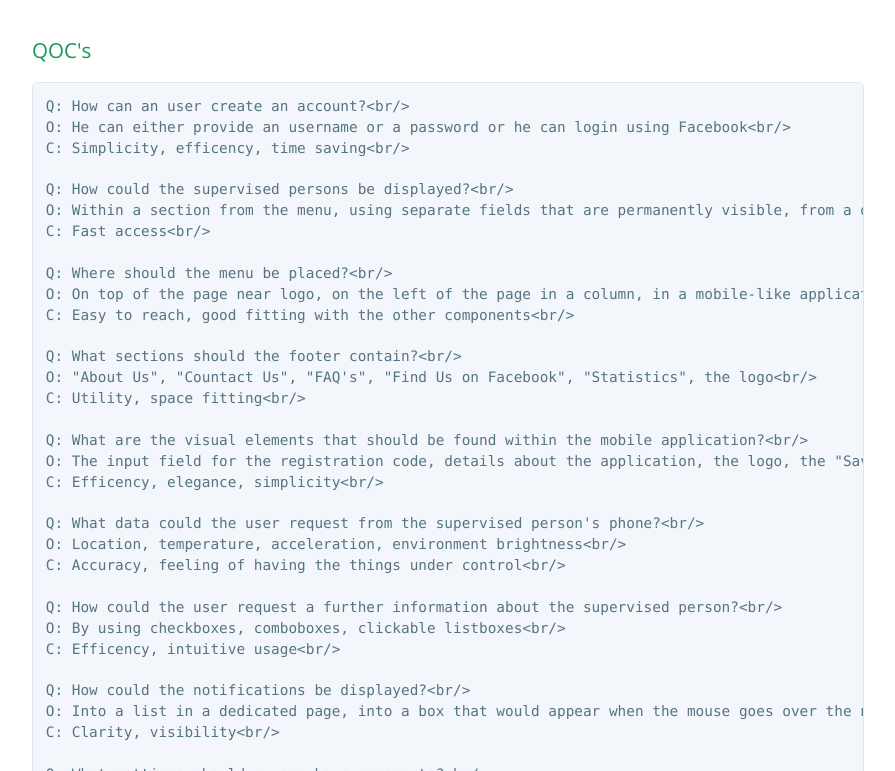
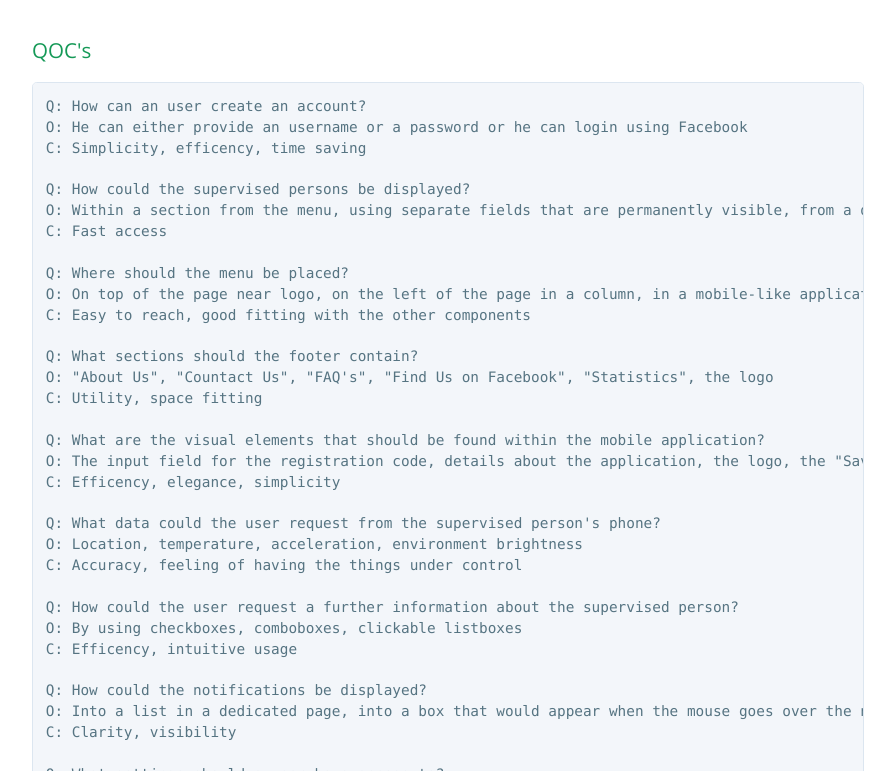
Before and after one commit to andreibaran/PUS, a plain HTML site: page index.html in a window 1280 px wide. Shown: the part 6789-7560 px from the top of the page, without its empty margins (192-1087 px from the left). Drawn offline with nearby package versions, Linux system fonts and the light colour scheme.

```diff
--- a/index.html
+++ b/index.html
@@ -94,45 +94,45 @@
 <h3>
 <a id="qocs" class="anchor" href="#qocs" aria-hidden="true"><span aria-hidden="true" class="octicon octicon-link"></span></a>QOC's</h3>
 
-<pre><code>Q: How can an user create an account?&lt;br/&gt;
-O: He can either provide an username or a password or he can login using Facebook&lt;br/&gt;
-C: Simplicity, efficency, time saving&lt;br/&gt;
+<pre><code>Q: How can an user create an account?
+O: He can either provide an username or a password or he can login using Facebook
+C: Simplicity, efficency, time saving
 
-Q: How could the supervised persons be displayed?&lt;br/&gt;
-O: Within a section from the menu, using separate fields that are permanently visible, from a dedicated page&lt;br/&gt;
-C: Fast access&lt;br/&gt;
+Q: How could the supervised persons be displayed?
+O: Within a section from the menu, using separate fields that are permanently visible, from a dedicated page
+C: Fast access
 
-Q: Where should the menu be placed?&lt;br/&gt;
-O: On top of the page near logo, on the left of the page in a column, in a mobile-like application list&lt;br/&gt;
-C: Easy to reach, good fitting with the other components&lt;br/&gt;
+Q: Where should the menu be placed?
+O: On top of the page near logo, on the left of the page in a column, in a mobile-like application list
+C: Easy to reach, good fitting with the other components
 
-Q: What sections should the footer contain?&lt;br/&gt;
-O: "About Us", "Countact Us", "FAQ's", "Find Us on Facebook", "Statistics", the logo&lt;br/&gt;
-C: Utility, space fitting&lt;br/&gt;
+Q: What sections should the footer contain?
+O: "About Us", "Countact Us", "FAQ's", "Find Us on Facebook", "Statistics", the logo
+C: Utility, space fitting
 
-Q: What are the visual elements that should be found within the mobile application?&lt;br/&gt;
-O: The input field for the registration code, details about the application, the logo, the "Save" button, link to the application's website&lt;br/&gt;
-C: Efficency, elegance, simplicity&lt;br/&gt;
+Q: What are the visual elements that should be found within the mobile application?
+O: The input field for the registration code, details about the application, the logo, the "Save" button, link to the application's website
+C: Efficency, elegance, simplicity
 
-Q: What data could the user request from the supervised person's phone?&lt;br/&gt;
-O: Location, temperature, acceleration, environment brightness&lt;br/&gt;
-C: Accuracy, feeling of having the things under control&lt;br/&gt;
+Q: What data could the user request from the supervised person's phone?
+O: Location, temperature, acceleration, environment brightness
+C: Accuracy, feeling of having the things under control
 
-Q: How could the user request a further information about the supervised person?&lt;br/&gt;
-O: By using checkboxes, comboboxes, clickable listboxes&lt;br/&gt;
-C: Efficency, intuitive usage&lt;br/&gt;
+Q: How could the user request a further information about the supervised person?
+O: By using checkboxes, comboboxes, clickable listboxes
+C: Efficency, intuitive usage
 
-Q: How could the notifications be displayed?&lt;br/&gt;
-O: Into a list in a dedicated page, into a box that would appear when the mouse goes over the notifications button, into a popup&lt;br/&gt;
-C: Clarity, visibility&lt;br/&gt;
+Q: How could the notifications be displayed?
+O: Into a list in a dedicated page, into a box that would appear when the mouse goes over the notifications button, into a popup
+C: Clarity, visibility
 
-Q: What settings should a user have access to?&lt;br/&gt;
-O: Setting regarding the security of the communication with the device, profile settings, notification settings, design and structure settings&lt;br/&gt;
-C: Customizability, feeling of control, usability&lt;br/&gt;
+Q: What settings should a user have access to?
+O: Setting regarding the security of the communication with the device, profile settings, notification settings, design and structure settings
+C: Customizability, feeling of control, usability
 
-Q: What kind of elementes could be used in order to create the identity of the application?&lt;br/&gt;
-O: Logo, motto, colors, topography&lt;br/&gt;
-C: Style, identity&lt;br/&gt;
+Q: What kind of elementes could be used in order to create the identity of the application?
+O: Logo, motto, colors, topography
+C: Style, identity
 </code></pre>
 
 <p><img src="https://raw.githubusercontent.com/LauraAsoltanei/PUS/gh-pages/design/qoc/qoc.png" alt=""></p>
```
Also changed, not shown: params.json (+1 -1 lines).
